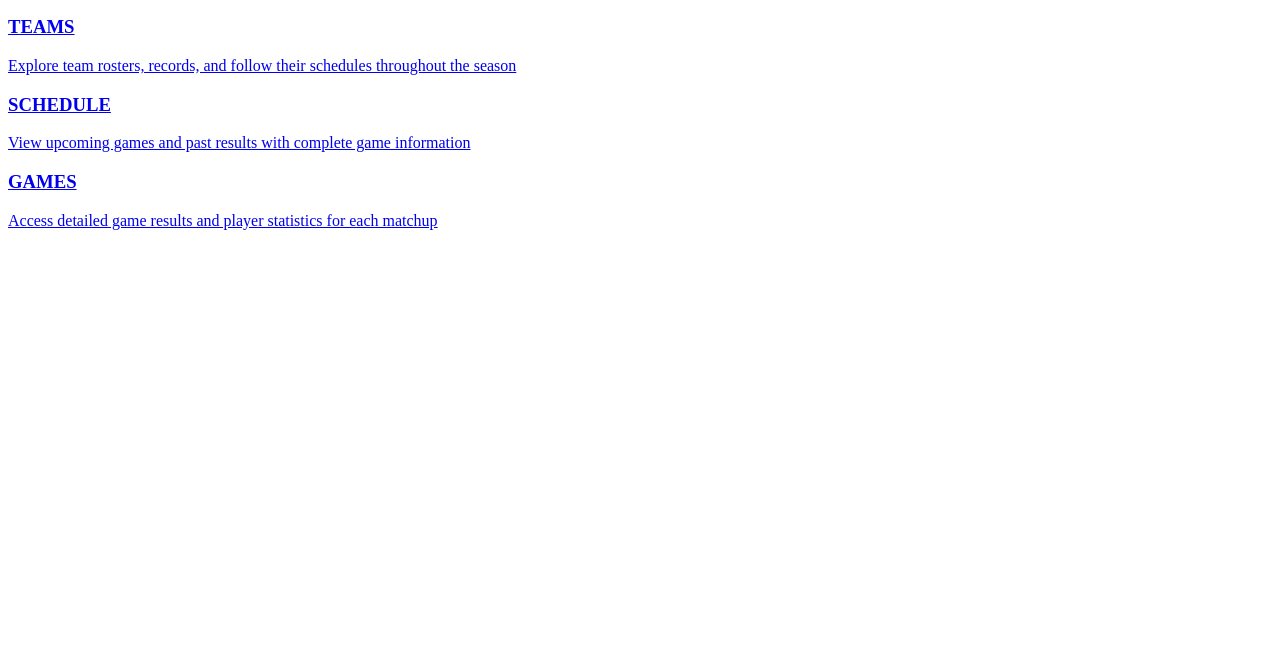
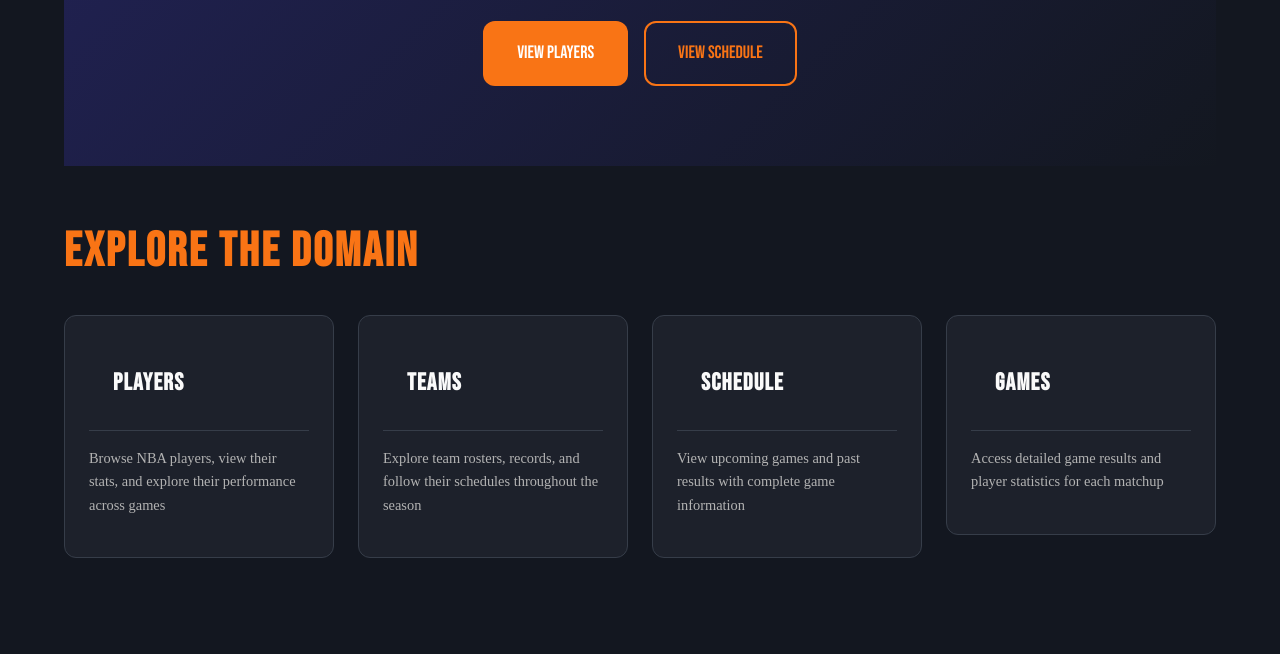
Before and after one commit to BobBobbyB/csc437, a website: page packages/proto/public/index.html in a window 1280 px wide. Shown: the part 542-1196 px from the top of the page. Before the commit the page ends 800 px from the top, so only its background shows below. Drawn offline with Linux system fonts and the light colour scheme.

Commit message:
Update index.html

```diff
--- a/packages/proto/public/index.html
+++ b/packages/proto/public/index.html
@@ -11,7 +11,7 @@
   <link href="https://fonts.googleapis.com/css2?family=Bebas+Neue&family=Inter:wght@400;500;600;700&display=swap" rel="stylesheet">
 
   <link rel="stylesheet" href="/styles/tokens.css?v=6">
-  <link rel="stylesheet" href="./styles/page.css?v=6>
+  <link rel="stylesheet" href="./styles/page.css?v=6">
 </head>
 <body>
   <a class="skip-link" href="#main">Skip to content</a>
```
